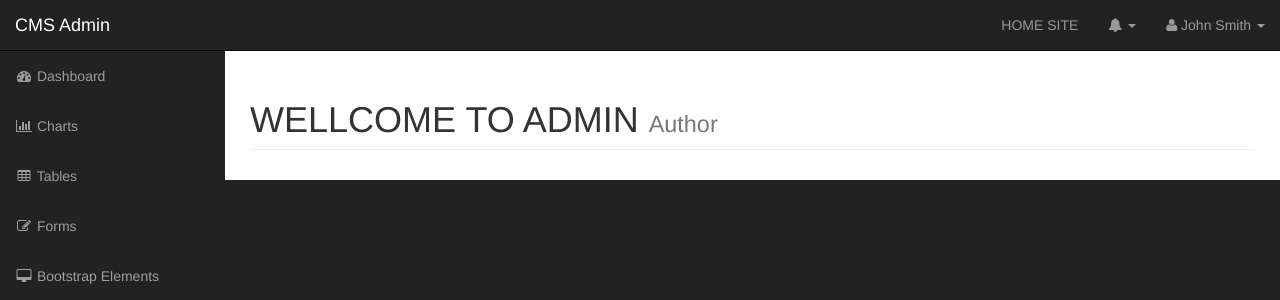
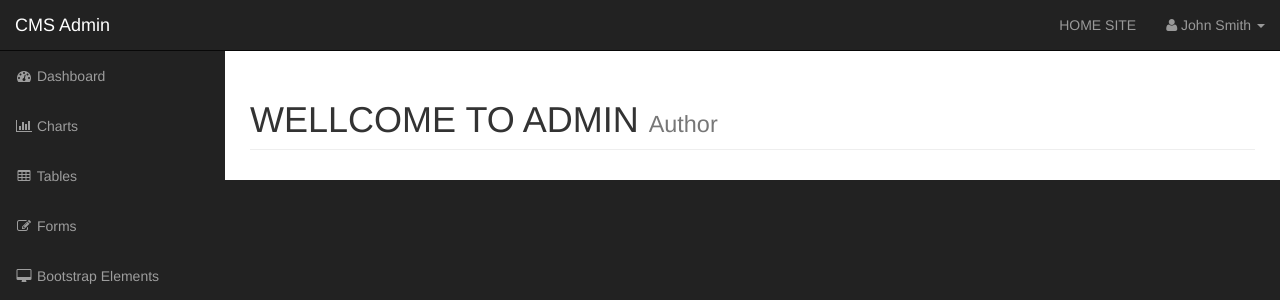
Before and after one commit to Rimantas55/cms-first, a PHP site: page /admin in a window 1280 px wide. Shown: the top 300 px of the page. Run offline with PHP 8.4, Linux system fonts and the light colour scheme.

Commit message:
Update navigation.php

```diff
--- a/admin/includes/navigation.php
+++ b/admin/includes/navigation.php
@@ -26,33 +26,7 @@
 
 
 
-                <li class="dropdown">
-                    <a href="#" class="dropdown-toggle" data-toggle="dropdown"><i class="fa fa-bell"></i> <b class="caret"></b></a>
-                    <ul class="dropdown-menu alert-dropdown">
-                        <li>
-                            <a href="#">Alert Name <span class="label label-default">Alert Badge</span></a>
-                        </li>
-                        <li>
-                            <a href="#">Alert Name <span class="label label-primary">Alert Badge</span></a>
-                        </li>
-                        <li>
-                            <a href="#">Alert Name <span class="label label-success">Alert Badge</span></a>
-                        </li>
-                        <li>
-                            <a href="#">Alert Name <span class="label label-info">Alert Badge</span></a>
-                        </li>
-                        <li>
-                            <a href="#">Alert Name <span class="label label-warning">Alert Badge</span></a>
-                        </li>
-                        <li>
-                            <a href="#">Alert Name <span class="label label-danger">Alert Badge</span></a>
-                        </li>
-                        <li class="divider"></li>
-                        <li>
-                            <a href="#">View All</a>
-                        </li>
-                    </ul>
-                </li>
+
                 <li class="dropdown">
                     <a href="#" class="dropdown-toggle" data-toggle="dropdown"><i class="fa fa-user"></i> John Smith <b class="caret"></b></a>
                     <ul class="dropdown-menu">
```
